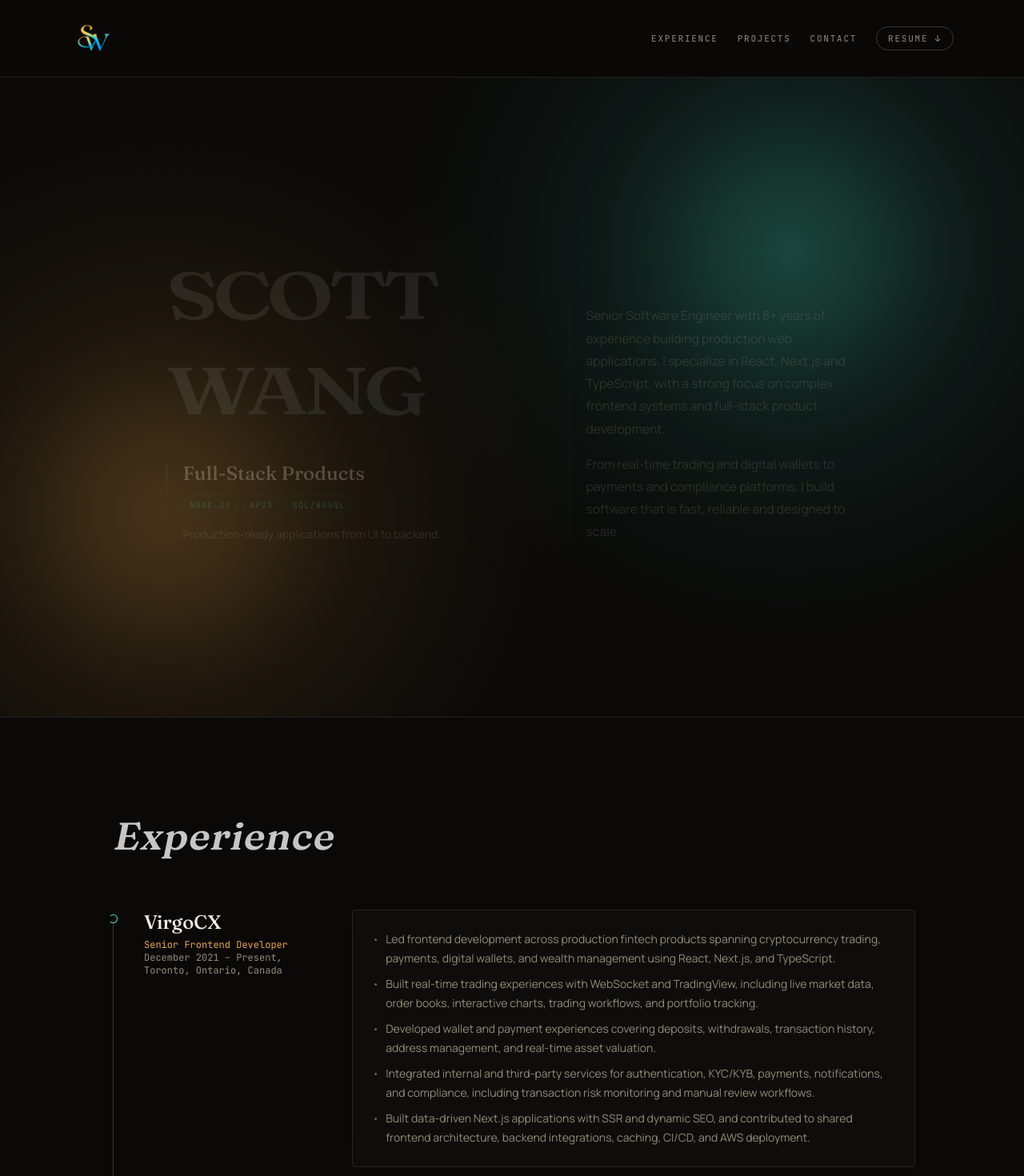
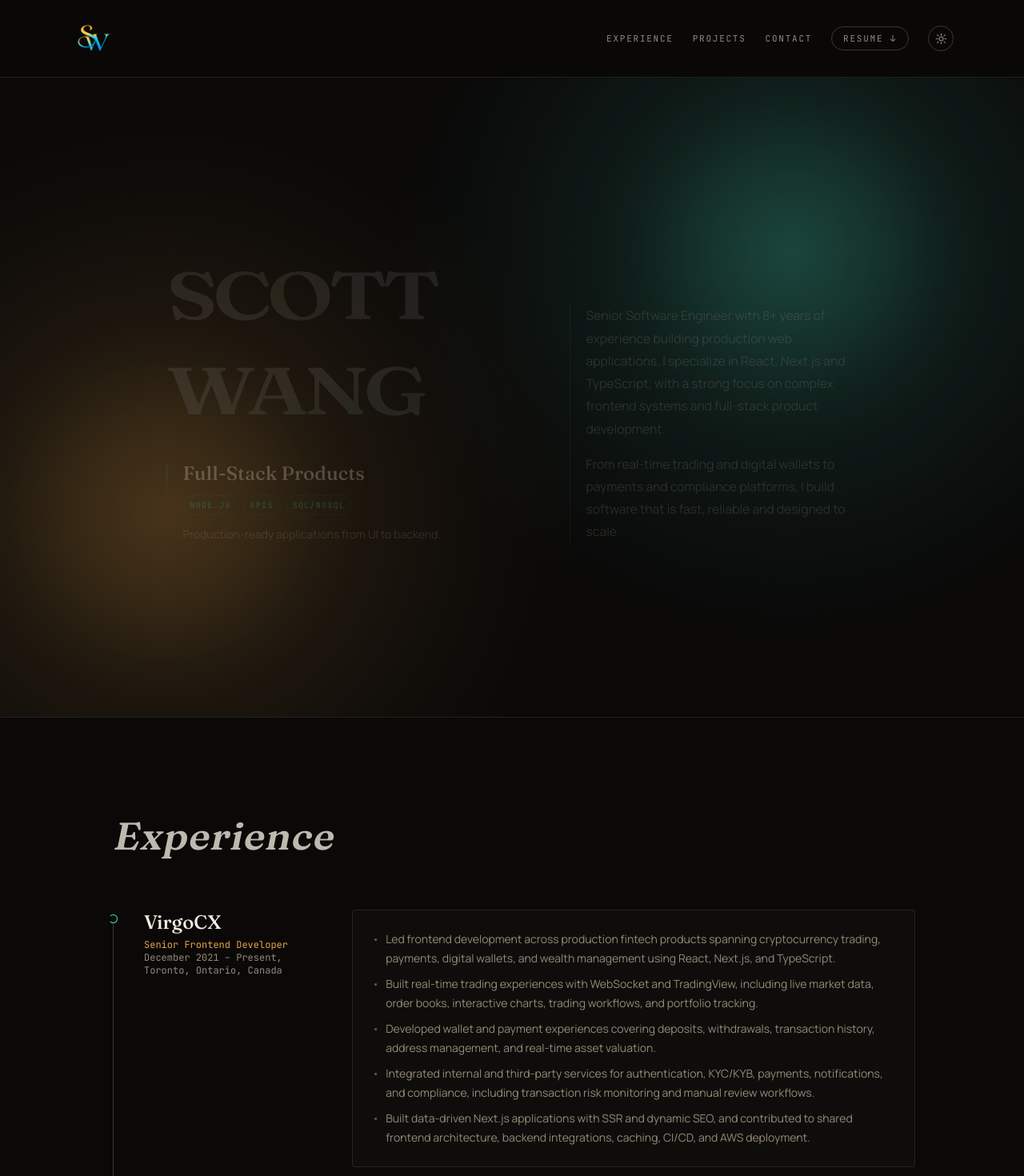
Before and after one commit to scottascott/scottascott.github.io, a Next.js app: page / in a window 1280 px wide. Shown: the top 1470 px of the page at 80% size. Built offline with nearby package versions, Linux system fonts and the light colour scheme.

Commit message:
light mode 1st version

```diff
--- a/src/app/globals.css
+++ b/src/app/globals.css
@@ -13,6 +13,23 @@
   --cyan-dim: rgb(69 230 201 / 0.14);
   --amber: #e6a34a;
   --amber-dim: rgb(230 163 74 / 0.16);
+  --video-blend: screen;
+}
+
+[data-theme="light"] {
+  --bg: #faf7f1;
+  --bg-soft: #f1ebe0;
+  --panel: 255 255 255;
+  --line: rgb(23 19 15 / 0.1);
+  --line-strong: rgb(23 19 15 / 0.18);
+  --ink: #17130f;
+  --ink-soft: #4a4237;
+  --ink-muted: #7a6f60;
+  --cyan: #0e8a74;
+  --cyan-dim: rgb(14 138 116 / 0.12);
+  --amber: #a8641a;
+  --amber-dim: rgb(168 100 26 / 0.14);
+  --video-blend: normal;
 }
 
 @theme inline {
@@ -39,6 +56,10 @@ body {
   font-family: var(--font-sans);
 }
 
+.video-blend {
+  mix-blend-mode: var(--video-blend);
+}
+
 @keyframes blink {
   0%,
   50% {
--- a/src/app/layout.tsx
+++ b/src/app/layout.tsx
@@ -1,5 +1,6 @@
 import type { Metadata } from "next";
 import { Fraunces, JetBrains_Mono, Manrope } from "next/font/google";
+import Script from "next/script";
 import AmbientGlow from "@/components/AmbientGlow";
 import NavBar from "@/components/NavBar";
 import Footer from "@/components/Footer";
@@ -36,8 +37,15 @@ export default function RootLayout({ children }: LayoutProps<"/">) {
     <html
       lang="en"
       className={`${fraunces.variable} ${jetbrainsMono.variable} ${manrope.variable} h-full antialiased`}
+      suppressHydrationWarning
     >
       <body className="flex min-h-full flex-col overflow-x-hidden bg-bg text-ink-soft">
+        <Script id="theme-init" strategy="beforeInteractive">
+          {`try {
+            var t = localStorage.getItem("theme");
+            document.documentElement.setAttribute("data-theme", t === "light" ? "light" : "dark");
+          } catch (e) {}`}
+        </Script>
         <div className="fixed inset-0 z-0 sm:hidden">
           <AmbientGlow />
         </div>
--- a/src/app/page.tsx
+++ b/src/app/page.tsx
@@ -223,7 +223,7 @@ export default function Home() {
                   />
                   <LazyVideo
                     src={project.video}
-                    className="relative h-full w-full scale-100 object-contain mix-blend-screen transition-transform duration-500 ease-out group-hover:scale-105"
+                    className="video-blend relative h-full w-full scale-100 object-contain transition-transform duration-500 ease-out group-hover:scale-105"
                   />
                 </div>
                 <div className="px-6 pt-6 pb-7">
--- a/src/components/ColorBends.tsx
+++ b/src/components/ColorBends.tsx
@@ -48,6 +48,8 @@ uniform float uMouseInfluence;
 uniform float uParallax;
 
 uniform float uNoise;
+
+uniform vec3 uBase;
 
 varying vec2 vUv;
 
@@ -193,7 +195,7 @@ void main() {
   // Soft theme colors
   // --------------------------------
 
-  vec3 white = vec3(1.0);
+  vec3 white = uBase;
 
   // Soft amber
   vec3 amber = vec3(
@@ -325,6 +327,17 @@ void main() {
     );
 }
 `
+
+function getThemeBase(): [number, number, number] {
+  if (typeof document === "undefined") return [1, 1, 1]
+
+  const isLight =
+    document.documentElement.getAttribute("data-theme") === "light"
+
+  return isLight
+    ? [0x17 / 255, 0x13 / 255, 0x0f / 255]
+    : [1, 1, 1]
+}
 
 export default function SoftBends({
   className = "",
@@ -472,6 +485,13 @@ export default function SoftBends({
           uNoise: {
             value: noise,
           },
+
+          uBase: {
+            value:
+              new THREE.Vector3(
+                ...getThemeBase()
+              ),
+          },
         },
       })
 
@@ -508,8 +528,15 @@ export default function SoftBends({
       )
     )
 
+    const [baseR, baseG, baseB] =
+      getThemeBase()
+
     renderer.setClearColor(
-      0xffffff,
+      new THREE.Color(
+        baseR,
+        baseG,
+        baseB
+      ),
       1
     )
 
@@ -571,6 +598,41 @@ export default function SoftBends({
         resize
       )
     }
+
+    // -------------------------
+    // Theme (light / dark)
+    // -------------------------
+
+    const applyTheme = () => {
+      const [r, g, b] =
+        getThemeBase()
+
+        ; (
+          material.uniforms
+            .uBase
+            .value as THREE.Vector3
+        ).set(r, g, b)
+
+      renderer.setClearColor(
+        new THREE.Color(r, g, b),
+        1
+      )
+    }
+
+    const themeObserver =
+      new MutationObserver(
+        applyTheme
+      )
+
+    themeObserver.observe(
+      document.documentElement,
+      {
+        attributes: true,
+        attributeFilter: [
+          "data-theme",
+        ],
+      }
+    )
 
     // -------------------------
     // Mouse
@@ -733,6 +795,8 @@ export default function SoftBends({
         handlePointerLeave
       )
 
+      themeObserver.disconnect()
+
       geometry.dispose()
 
       material.dispose()
--- a/src/components/NavBar.tsx
+++ b/src/components/NavBar.tsx
@@ -3,6 +3,7 @@
 import Image from "next/image";
 import { useLenis } from "lenis/react";
 import { useState } from "react";
+import ThemeToggle from "@/components/ThemeToggle";
 import { profile } from "@/lib/data";
 
 const links = [
@@ -60,6 +61,7 @@ export default function NavBar() {
           >
             Resume ↓
           </a>
+          <ThemeToggle />
         </div>
 
         <button
@@ -102,14 +104,15 @@ export default function NavBar() {
               </li>
             ))}
           </ul>
-          <div className="border-t border-line px-6 py-4">
+          <div className="flex items-center gap-3 border-t border-line px-6 py-4">
             <a
               href={profile.resumeUrl}
               download
-              className="block rounded-full border border-line-strong px-4 py-2.5 text-center font-mono text-[11px] tracking-[0.16em] text-ink-muted uppercase transition-colors hover:border-cyan hover:text-cyan"
+              className="block flex-1 rounded-full border border-line-strong px-4 py-2.5 text-center font-mono text-[11px] tracking-[0.16em] text-ink-muted uppercase transition-colors hover:border-cyan hover:text-cyan"
             >
               Resume ↓
             </a>
+            <ThemeToggle className="h-10 w-10" />
           </div>
         </div>
       )}
--- a/src/components/RevealText.tsx
+++ b/src/components/RevealText.tsx
@@ -19,15 +19,10 @@ const RevealText = ({
     offset: ["start 90%", "end 10%"],
   })
 
-  const color = useTransform(
+  const opacity = useTransform(
     scrollYProgress,
     [0, 0.2, 0.8, 1],
-    [
-      "rgba(255,255,255,0.2)",
-      "rgba(255,255,255,1)",
-      "rgba(255,255,255,1)",
-      "rgba(255,255,255,0.2)",
-    ]
+    [0.2, 1, 1, 0.2]
   )
 
   const skewX = useTransform(
@@ -58,7 +53,7 @@ const RevealText = ({
     <motion.div
       ref={ref}
       style={{
-        color,
+        opacity,
         skewX,
         scaleX,
         letterSpacing,
--- /dev/null
+++ b/src/components/ThemeToggle.tsx
@@ -0,0 +1,73 @@
+"use client";
+
+import { useEffect, useState } from "react";
+
+export default function ThemeToggle({
+  className = "h-8 w-8",
+}: {
+  className?: string;
+}) {
+  const [theme, setTheme] = useState<"dark" | "light">("dark");
+
+  useEffect(() => {
+    const current = document.documentElement.getAttribute("data-theme");
+    setTheme(current === "light" ? "light" : "dark");
+  }, []);
+
+  function toggle() {
+    const next = theme === "light" ? "dark" : "light";
+    setTheme(next);
+    document.documentElement.setAttribute("data-theme", next);
+    try {
+      localStorage.setItem("theme", next);
+    } catch {
+      // ignore
+    }
+  }
+
+  return (
+    <button
+      type="button"
+      onClick={toggle}
+      aria-label={
+        theme === "light" ? "Switch to dark mode" : "Switch to light mode"
+      }
+      className={`flex ${className} shrink-0 items-center justify-center rounded-full border border-line-strong text-ink-muted transition-colors hover:border-cyan hover:text-cyan`}
+    >
+      {theme === "light" ? (
+        <svg
+          width="15"
+          height="15"
+          viewBox="0 0 24 24"
+          fill="none"
+          stroke="currentColor"
+          strokeWidth="1.75"
+          strokeLinecap="round"
+          strokeLinejoin="round"
+        >
+          <path d="M20 14.5A8.5 8.5 0 1 1 9.5 4a7 7 0 0 0 10.5 10.5Z" />
+        </svg>
+      ) : (
+        <svg
+          width="15"
+          height="15"
+          viewBox="0 0 24 24"
+          fill="none"
+          stroke="currentColor"
+          strokeWidth="1.75"
+          strokeLinecap="round"
+        >
+          <circle cx="12" cy="12" r="4" />
+          <line x1="12" y1="2" x2="12" y2="5" />
+          <line x1="12" y1="19" x2="12" y2="22" />
+          <line x1="4.2" y1="4.2" x2="6.3" y2="6.3" />
+          <line x1="17.7" y1="17.7" x2="19.8" y2="19.8" />
+          <line x1="2" y1="12" x2="5" y2="12" />
+          <line x1="19" y1="12" x2="22" y2="12" />
+          <line x1="4.2" y1="19.8" x2="6.3" y2="17.7" />
+          <line x1="17.7" y1="6.3" x2="19.8" y2="4.2" />
+        </svg>
+      )}
+    </button>
+  );
+}
```
